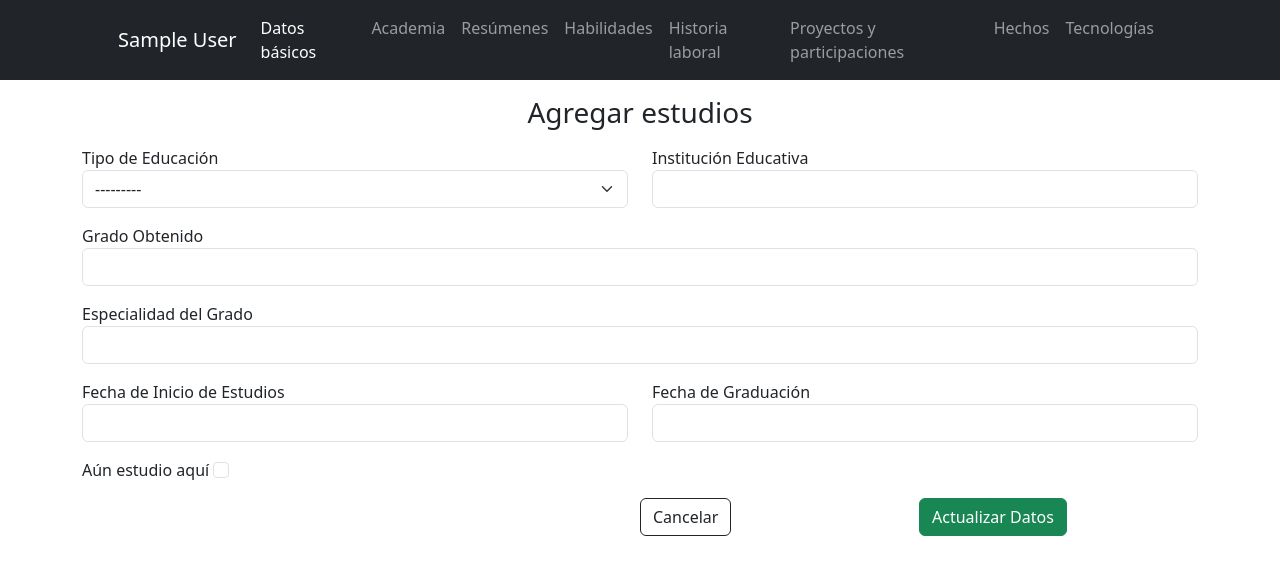
After one commit to viewEder/workmatch, a Django app: page /users/academy-add/ in a window 1280 px wide. The commit adds this page. Shown: the top 575 px of the page. Run offline with Django 4.2, Linux system fonts and the light colour scheme; the visitor is signed in with stand-in values (Sample User, id 1); some libraries are stand-ins or nearby versions; some web fonts are replaced.

Commit message:
Se crea formulario edición Academia

```diff
--- /dev/null
+++ b/datauser/forms.py
@@ -0,0 +1,16 @@
+from django import forms
+from .models import Academy
+
+class AcademyCreateForm(forms.ModelForm):
+    class Meta:
+        model = Academy
+        fields = ['type_degree','academy_name','degree_obtained','degree_esp','start_date','finish_date','in_progress']
+        widgets = {
+            'type_degree': forms.Select(attrs={'class':'form-select'}),
+            'academy_name': forms.TextInput(attrs={'class':'form-control'}),
+            'degree_obtained': forms.TextInput(attrs={'class':'form-control'}),
+            'degree_esp': forms.TextInput(attrs={'class':'form-control'}),
+            'start_date': forms.DateInput(attrs={'class':'form-control'}),
+            'finish_date': forms.DateInput(attrs={'class':'form-control'}),
+            'in_progress': forms.CheckboxInput(attrs={'class':'form-check-input'}),
+        }
--- a/datauser/urls.py
+++ b/datauser/urls.py
@@ -1,7 +1,8 @@
 from django.urls import path
-from .views import AcademyDetailView, AcamedyListView
+from .views import AcademyDetailView, AcamedyListView, AcademyCreateView
 
 urlpatterns =[
     path('academy-list/', AcamedyListView.as_view(), name = 'academy-list'),
     path('academy/<int:pk>/', AcademyDetailView.as_view(), name= 'academy-detail'),
+    path('academy-add/', AcademyCreateView.as_view(), name= 'academy-create'),
 ]
--- a/datauser/views.py
+++ b/datauser/views.py
@@ -2,10 +2,25 @@ from django.shortcuts import render
 # Vistas basadas en Clases:
 from django.views.generic.detail import DetailView
 from django.views.generic.list import ListView
+from django.views.generic.edit import UpdateView, CreateView
 
 from .models import Academy, ProjectDev, Skills, Stack, EmploymentHistory, HobbiesExtras, Facts
+from .forms import AcademyCreateForm
+
+# Método decorador de login:
+from django.utils.decorators import method_decorator
+from django.contrib.auth.decorators import login_required
+
+from django.urls import reverse_lazy
+from django import forms
 
 # Create your views here.
+@method_decorator(login_required, name='dispatch')
+class AcademyCreateView(CreateView):
+    success_url = reverse_lazy('perfil-edit')
+    template_name = 'datauser/academy_form.html'
+    form_class = AcademyCreateForm
+
 class AcademyDetailView(DetailView):
     model = Academy
 
--- /dev/null
+++ b/templates/core/menu.html
@@ -0,0 +1,30 @@
+{% extends 'core/base.html' %}
+{% block titulo %}
+WorkMatch
+{% endblock %}
+{% load static %}
+{% block estilo %}
+<link rel="stylesheet" href="{% static 'css/style.css' %}">
+{% endblock %}
+
+{% block contenido %}
+<!-- Responsive navbar-->
+ <nav class="navbar navbar-expand-lg navbar-dark bg-dark">
+    <div class="container px-5">
+        <a class="navbar-brand" href="#!">{{ request.user.first_name }} {{ request.user.last_name }}</a>
+        <button class="navbar-toggler" type="button" data-bs-toggle="collapse" data-bs-target="#navbarSupportedContent" aria-controls="navbarSupportedContent" aria-expanded="false" aria-label="Toggle navigation"><span class="navbar-toggler-icon"></span></button>
+        <div class="collapse navbar-collapse" id="navbarSupportedContent">
+            <ul class="navbar-nav ms-auto mb-2 mb-lg-0">
+                <li class="nav-item"><a class="nav-link active" href="{% url 'perfil-edit' %}">Datos básicos</a></li>
+                <li class="nav-item"><a class="nav-link" href="{% url 'academy-create' %}">Academia</a></li>
+                <li class="nav-item"><a class="nav-link" href="#!">Resúmenes</a></li>
+                <li class="nav-item"><a class="nav-link" href="#!">Habilidades</a></li>
+                <li class="nav-item"><a class="nav-link" href="#!">Historia laboral</a></li>
+                <li class="nav-item"><a class="nav-link" href="#!">Proyectos y participaciones</a></li>
+                <li class="nav-item"><a class="nav-link" href="#!">Hechos</a></li>
+                <li class="nav-item"><a class="nav-link" href="#!">Tecnologías</a></li>
+            </ul>
+        </div>
+    </div>
+</nav>
+{% endblock %}
--- /dev/null
+++ b/templates/datauser/academy_form.html
@@ -0,0 +1,51 @@
+{% extends 'core/base.html' %}
+{% block titulo %}Modifica tus datos {{ request.user }}{% endblock %}
+{% load static %}
+
+{% block estilo %}
+
+{% endblock %}
+{% block contenido %}
+    {% include 'core/menu.html' %}
+    <section class="container mt-3">
+        <h1 class="h3 text-center mt-3 mb-3">Agregar estudios</h1>
+        <form method="post" class="row">
+            <div class="mb-3 col-6">
+                <label for="id_type_degree">Tipo de Educación</label>
+                {{ form.type_degree }}
+            </div>
+            <div class="mb-3 col-6">
+                <label for="id_academy_name">Institución Educativa</label>
+                {{ form.academy_name }}
+            </div>
+            <div class="mb-3 col-12">
+                <label for="id_degree_obtained">Grado Obtenido</label>
+                {{ form.degree_obtained }}
+            </div>
+            <div class="mb-3 col-12">
+                <label for="id_degree_esp">Especialidad del Grado</label>
+                {{ form.degree_esp }}
+            </div>
+            <div class="mb-3 col-6">
+                <label for="id_start_date">Fecha de Inicio de Estudios</label>
+                {{ form.start_date }}
+            </div>
+            <div class="mb-3 col-6">
+                <label for="id_finish_date">Fecha de Graduación</label>
+                {{ form.finish_date }}
+            </div>
+            <div class="mb-3 col-6">
+                <label for="id_in_progress">Aún estudio aquí</label>
+                {{ form.in_progress }}
+            </div>
+            <div class="row justify-content-end">
+                <div class="col-3">
+                    <a href="{% url 'perfil-edit' %}" class="btn btn-outline-dark">Cancelar</a>
+                </div>
+                <div class="col-3">
+                    <button type="submit" class="btn btn-success">Actualizar Datos</button>
+                </div>
+            </div>
+        </form>
+    </section>
+{% endblock %}
--- a/templates/registration/profile_form.html
+++ b/templates/registration/profile_form.html
@@ -6,6 +6,7 @@
 
 {% endblock %}
 {% block contenido %}
+    {% include 'core/menu.html' %}
     <section class="container">
 
             <h1 class="h3 mt-5 mb-5">Datos de Usuario</h1>
```
